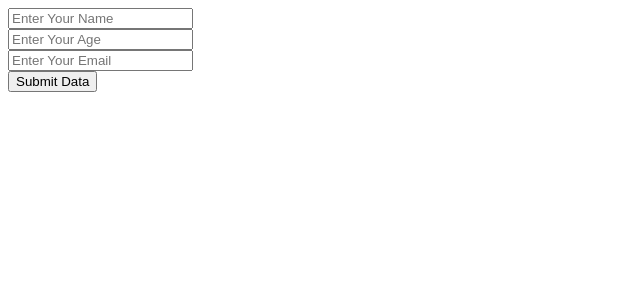
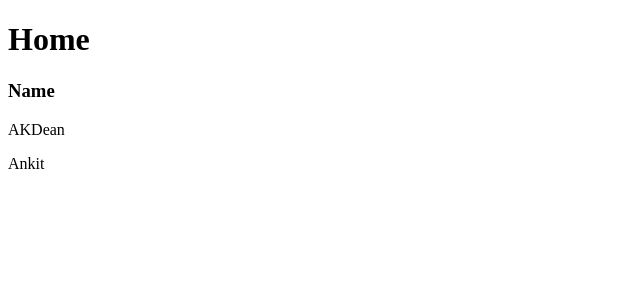
Before and after one commit to Kumar-Ankit56/React-Concept, a React (Vite) app: page / in a window 1280 px wide. Shown: the top 300 px of the page, without its empty margins (0-640 px from the left). Built offline with nearby package versions, Linux system fonts and the light colour scheme.

Commit message:
Passing props from parent to childrean

```diff
--- a/package.json
+++ b/package.json
@@ -10,6 +10,7 @@
     "preview": "vite preview"
   },
   "dependencies": {
+    "prop-types": "^15.8.1",
     "react": "^18.2.0",
     "react-dom": "^18.2.0",
     "react-router-dom": "^6.11.1"
--- /dev/null
+++ b/src/About.jsx
@@ -0,0 +1,8 @@
+/* eslint-disable no-unused-vars */
+import React from "react";
+
+function About(props) {
+  return <>{props.name}</>;
+}
+
+export default About;
--- a/src/App.jsx
+++ b/src/App.jsx
@@ -1,52 +1,16 @@
-import { useState } from "react";
+import About from "./About";
+import Home from "./Home";
 
 //Handling Basic form
 function App() {
-  const [name, setname] = useState("");
-  const [email, setemail] = useState("");
-  const [age, setage] = useState("");
-
-  const handleName = (e) => {
-    setname(e.target.value);
-  };
-  const handleAge = (e) => {
-    setage(e.target.value);
-  };
-  const handleEmail = (e) => {
-    setemail(e.target.value);
-  };
-  const handleSubmit = (e) => {
-    e.preventDafault();
-    console.log(name, age, email);
-  };
+  const Proiles = [
+    { Name: "AK", skills: "Full Stack" },
+    { Name: "Dean", skills: "Web Developer" },
+  ];
   return (
     <>
-      <div>
-        <form onSubmit={handleSubmit}>
-          <input
-            type="text"
-            value={name}
-            placeholder="Enter Your Name"
-            onChange={handleName}
-          />{" "}
-          <br />
-          <input
-            type="text"
-            value={age}
-            placeholder="Enter Your Age"
-            onChange={handleAge}
-          />{" "}
-          <br />
-          <input
-            type="text"
-            value={email}
-            placeholder="Enter Your Email"
-            onChange={handleEmail}
-          />{" "}
-          <br />
-          <button type="submit">Submit Data</button>
-        </form>
-      </div>
+      <Home data={Proiles} />
+      <About name="Ankit" />
     </>
   );
 }
--- /dev/null
+++ b/src/Home.jsx
@@ -0,0 +1,15 @@
+function Home(props) {
+  return (
+    <>
+      <h1>Home</h1>
+      <h3>Name</h3>
+      <p>
+        {props.data.map((user) => {
+          return <>{user.Name}</>;
+        })}
+      </p>
+    </>
+  );
+}
+
+export default Home;
```
Also changed, not shown: .eslintrc.cjs, 1 other file (tests, documents, lock files or other folders).
